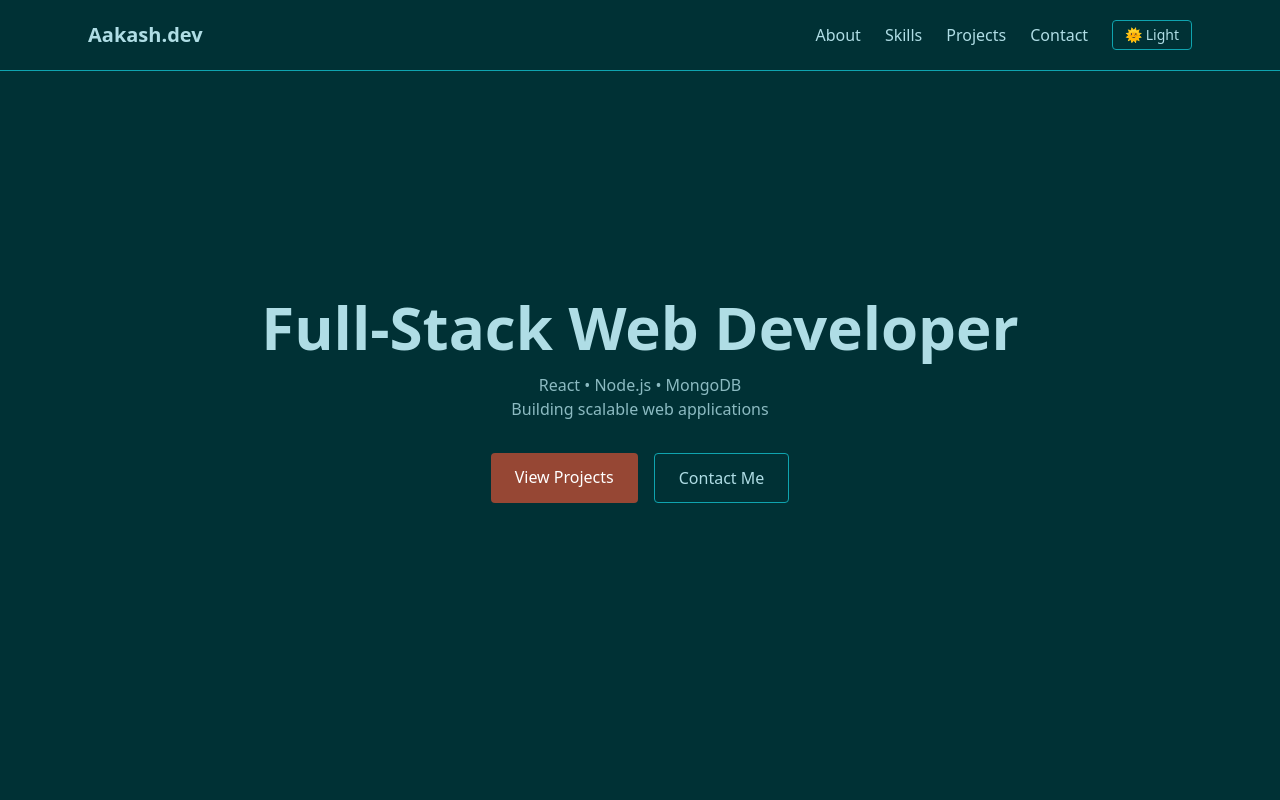
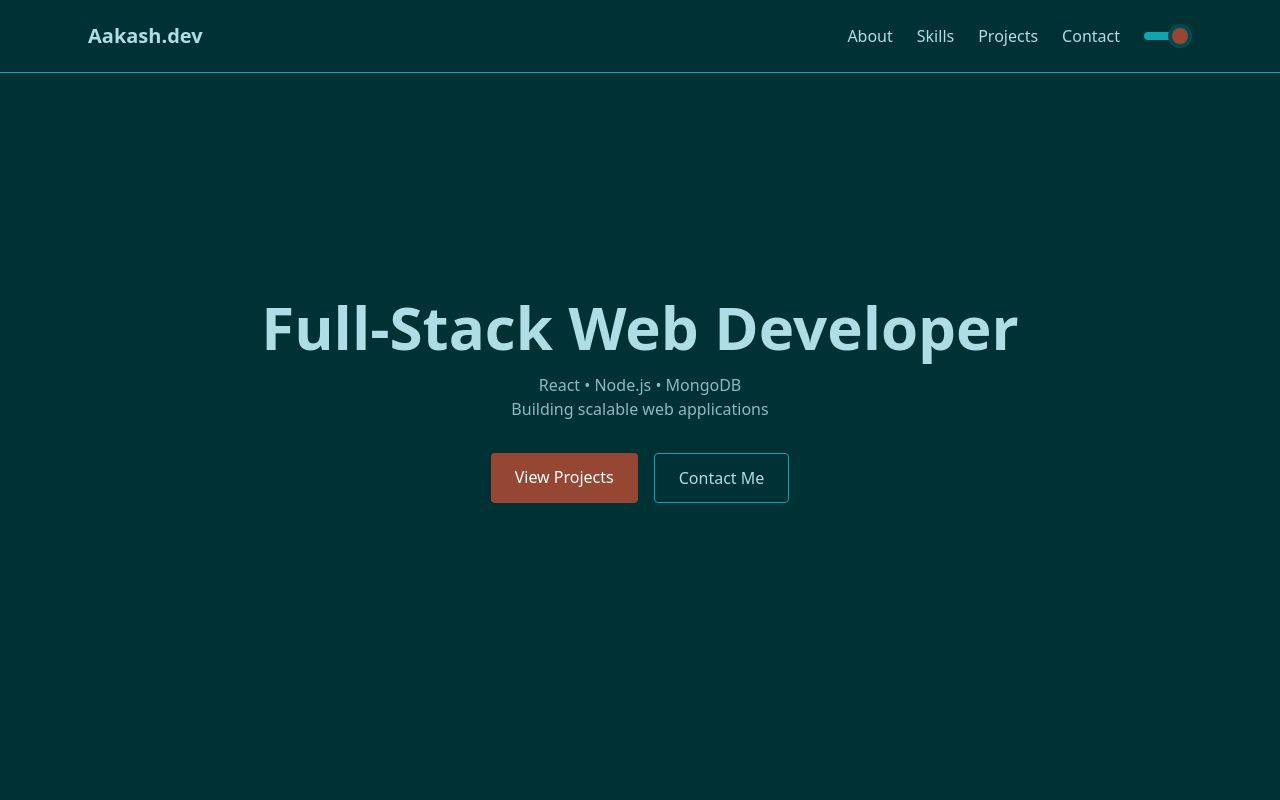
Before and after one commit to Aakash22010/myPortfolio, a React (Vite) app: page / in a window 1280 px wide. Shown: the top 800 px of the page. Built offline with nearby package versions, Linux system fonts and the light colour scheme.

Commit message:
first commit

```diff
--- a/index.html
+++ b/index.html
@@ -26,7 +26,7 @@
     />
     <meta property="og:type" content="website" />
     <meta property="og:url" content="https://my-portfolio-blush-kappa-88.vercel.app/" />
-    <meta property="og:image" content="https://raw.githubusercontent.com/Aakash22010/myPortfolio/refs/heads/main/public/og-image.png" />
+    <meta property="og:image" content="https://my-portfolio-blush-kappa-88.vercel.app/og-image.png" />
 
     <!-- TWITTER CARD -->
     <meta name="twitter:card" content="summary_large_image" />
@@ -35,7 +35,7 @@
       name="twitter:description"
       content="Building scalable, modern web applications using MERN stack."
     />
-    <meta name="twitter:image" content="https://your-domain.vercel.app/og-image.png" />
+    <meta name="twitter:image" content="https://my-portfolio-blush-kappa-88.vercel.app/" />
 
     <!-- FAVICON -->
     <link rel="icon" type="image/png" href="./public/logo.png" />
--- a/src/components/Navbar.jsx
+++ b/src/components/Navbar.jsx
@@ -1,6 +1,8 @@
 import { motion, AnimatePresence, useScroll } from "framer-motion";
 import { useEffect, useState } from "react";
 import useTheme from "../hooks/useTheme";
+import ThemeToggle from "./ThemeToggle";
+
 
 export default function Navbar() {
   const { theme, toggleTheme } = useTheme();
@@ -42,7 +44,7 @@ export default function Navbar() {
           {/* DESKTOP MENU */}
           <div className="hidden md:flex items-center gap-6">
             <NavLinks />
-            <ThemeButton theme={theme} toggleTheme={toggleTheme} />
+            <ThemeToggle />
           </div>
 
           {/* MOBILE BUTTON */}
@@ -68,11 +70,7 @@ export default function Navbar() {
           >
             <div className="flex flex-col px-6 py-6 gap-5">
               <NavLinks onClick={() => setMenuOpen(false)} />
-              <ThemeButton
-                theme={theme}
-                toggleTheme={toggleTheme}
-                mobile
-              />
+              <ThemeToggle />
             </div>
           </motion.div>
         )}
@@ -100,17 +98,3 @@ function NavLinks({ onClick }) {
     </>
   );
 }
-
-/* 🔹 THEME BUTTON */
-function ThemeButton({ theme, toggleTheme, mobile }) {
-  return (
-    <button
-      onClick={toggleTheme}
-      className={`rounded border border-[var(--border)] text-sm ${
-        mobile ? "px-4 py-2 w-fit" : "px-3 py-1"
-      }`}
-    >
-      {theme === "dark" ? "🌞 Light" : "🌙 Dark"}
-    </button>
-  );
-}
--- /dev/null
+++ b/src/components/ThemeToggle.jsx
@@ -0,0 +1,34 @@
+import useTheme from "../hooks/useTheme";
+
+export default function ThemeToggle() {
+  const { theme, toggleTheme } = useTheme();
+  const isDark = theme === "dark";
+
+  return (
+    <label
+      className="relative h-8 w-12 cursor-pointer select-none [-webkit-tap-highlight-color:_transparent]"
+    >
+      <input
+        type="checkbox"
+        checked={isDark}
+        onChange={toggleTheme}
+        className="peer sr-only"
+      />
+
+      {/* Track */}
+      <span className="absolute inset-0 m-auto h-2 rounded-full bg-[var(--border)]"></span>
+
+      {/* Thumb */}
+      <span
+        className="absolute inset-y-0 start-0 m-auto size-6 rounded-full
+        bg-[var(--card)] transition-all duration-300
+        peer-checked:start-6"
+      >
+        <span
+          className="absolute inset-0 m-auto size-4 rounded-full
+          bg-[var(--accent)] transition"
+        />
+      </span>
+    </label>
+  );
+}
```
